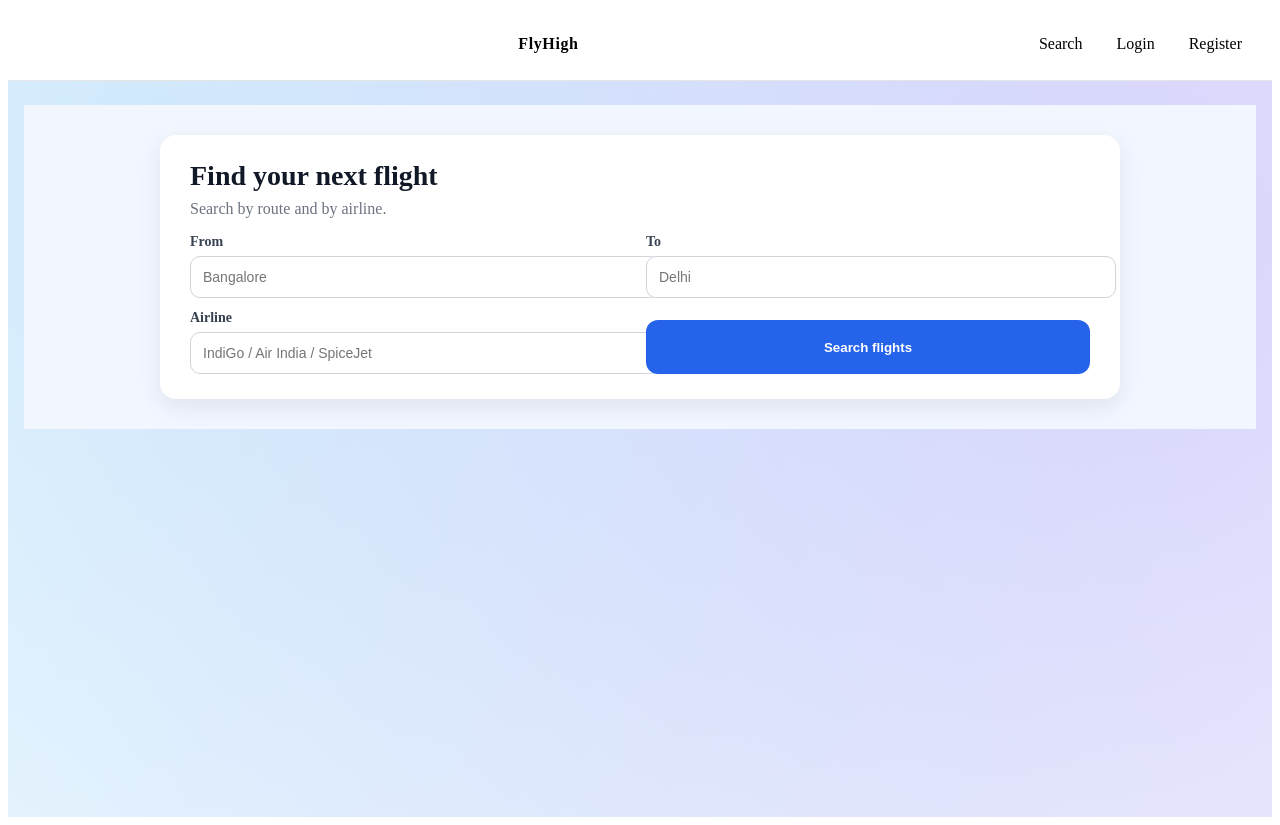
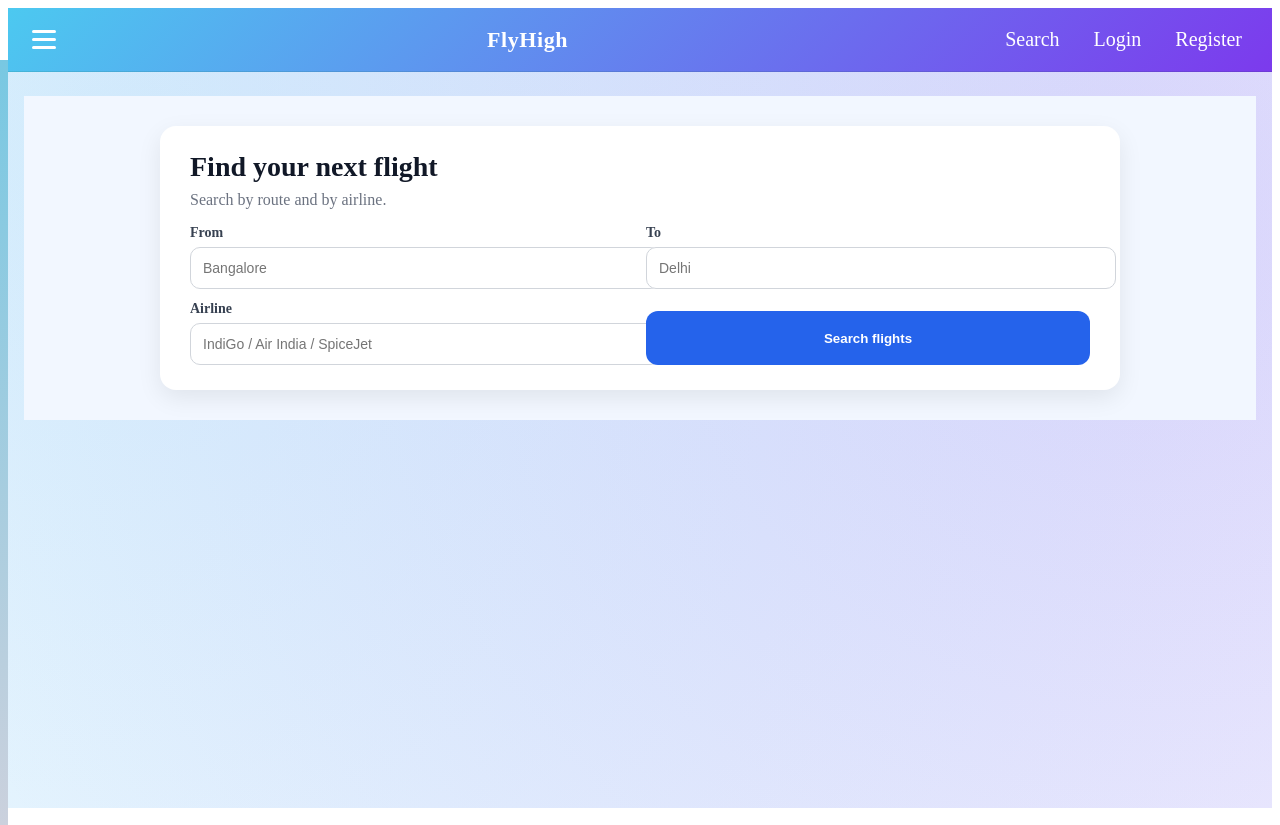
Before and after one commit to Sreenidhiangadi/FlightBooking_UI, an Angular app: page /flights in a window 1280 px wide. Built offline with nearby package versions, Linux system fonts and the light colour scheme.

Commit message:
modified

```diff
--- a/src/app/shared/navbar/navbar.css
+++ b/src/app/shared/navbar/navbar.css
@@ -1,10 +1,5 @@
-:root {
-  --bg-dark: #0b1220;
-  --bg-light: #f2f7ff;
-  --text-light: #ffffff;
-  --text-dark: #111827;
-  --accent1: #4cc9f0;
-  --accent2: #7c3aed;
+:host {
+  display: block;
 }
 
 .topbar {
@@ -14,18 +9,17 @@
   display: flex;
   align-items: center;
   justify-content: space-between;
-  gap: 16px;
   padding: 14px 18px;
-  background: linear-gradient(135deg, var(--accent1), var(--accent2));
+  background: linear-gradient(135deg, #4cc9f0, #7c3aed);
   border-bottom: 1px solid rgba(0, 0, 0, 0.1);
 }
 
 .brand {
   font-weight: 800;
+  font-size: 22px;
   letter-spacing: 0.6px;
-  color: var(--text-light);
+  color: #ffffff;
   cursor: pointer;
-  user-select: none;
 }
 
 .right {
@@ -35,120 +29,74 @@
 }
 
 .ghost {
-  color: var(--text-light);
+  color: #ffffff;
+  font-size: 20px;
   text-decoration: none;
-  padding: 0px 12px;
+  padding: 6px 12px;
   border-radius: 12px;
-  transition: 0.2s ease;
 }
 .ghost:hover {
   background: rgba(255, 255, 255, 0.2);
-  color: var(--text-light);
 }
 
 .primary {
-  border: 0;
-  color: var(--bg-dark);
-  background: linear-gradient(135deg, var(--accent1), var(--accent2));
-  padding: 10px 14px;
+  background: #ffffff;
+  color: #111827;
+  border: none;
+  padding: 8px 14px;
   border-radius: 14px;
-  font-weight: 700;
-  cursor: pointer;
-  transition: transform 0.15s ease;
-}
-.primary:hover {
-  transform: translateY(-1px);
-}
-
-.hamburger {
-  width: 44px;
-  height: 44px;
-  border-radius: 14px;
-  border: 1px solid rgba(255, 255, 255, 0.2);
-  background: rgba(255, 255, 255, 0.08);
-  display: grid;
-  place-items: center;
+  font-weight: 900;
   cursor: pointer;
 }
-.hamburger span {
-  display: block;
-  width: 18px;
-  height: 2px;
-  background: var(--text-light);
-  margin: 2px 0;
-  border-radius: 2px;
-  opacity: 0.9;
-}
-
-/* Drawer for mobile */
-.backdrop {
-  position: fixed;
-  inset: 0;
-  z-index: 40;
-  background: rgba(0, 0, 0, 0.5);
-}
-
 .drawer {
   position: fixed;
-  top: 0;
-  left: 0;
+  top: 60px;
+  left: 10;
   z-index: 45;
   width: 280px;
-  height: 100%;
-  background: linear-gradient(180deg, var(--bg-dark), #111b33);
-  transform: translateX(-110%);
+  height: calc(100vh - 64px);
+  background: linear-gradient(180deg, #78c8e2, #ccd1dd);
+  transform: translateX(-100%);
   transition: transform 0.25s ease;
   padding: 18px;
-  border-right: 1px solid rgba(255, 255, 255, 0.08);
+  display: flex;
+  flex-direction: column;
 }
 
 .drawer.open {
   transform: translateX(0);
 }
-
-.drawer-head {
-  display: flex;
-  align-items: center;
-  justify-content: space-between;
-  margin-bottom: 14px;
+.drawer a {
+  display: block;
+  padding: 12px 14px;
+  margin: 6px 0;
+  border-radius: 10px;
+  color: #111827;
+  text-decoration: none;
+  font-weight: 500;
+  transition: background 0.2s ease;
 }
 
-.drawer-title {
-  color: var(--text-light);
-  font-weight: 800;
+.drawer a:hover {
+  background: rgba(255, 255, 255, 0.4);
+}
+.hamburger {
+  background: none;
+  border: none;
+  cursor: pointer;
+
+  display: flex;
+  flex-direction: column;
+  justify-content: center;
+  gap: 5px;
+
+  padding: 6px;
 }
 
-.x {
-  border: 0;
-  background: rgba(255, 255, 255, 0.08);
-  color: var(--text-light);
-  width: 38px;
-  height: 38px;
-  border-radius: 12px;
-  cursor: pointer;
+.hamburger span {
+  width: 24px;
+  height: 3px;
+  background-color: #ffffff;
+  border-radius: 2px;
+  display: block;
 }
-
-.drawer a {
-  display: block;
-  padding: 12px 12px;
-  border-radius: 14px;
-  color: var(--text-light);
-  text-decoration: none;
-  margin: 6px 0;
-  transition: 0.2s ease;
-}
-.drawer a:hover {
-  background: rgba(255, 255, 255, 0.1);
-  color: var(--text-light);
-}
-
-.logout {
-  width: 100%;
-  margin-top: 12px;
-  border: 0;
-  border-radius: 14px;
-  padding: 12px;
-  background: rgba(255, 255, 255, 0.08);
-  color: var(--text-light);
-  cursor: pointer;
-}
```
